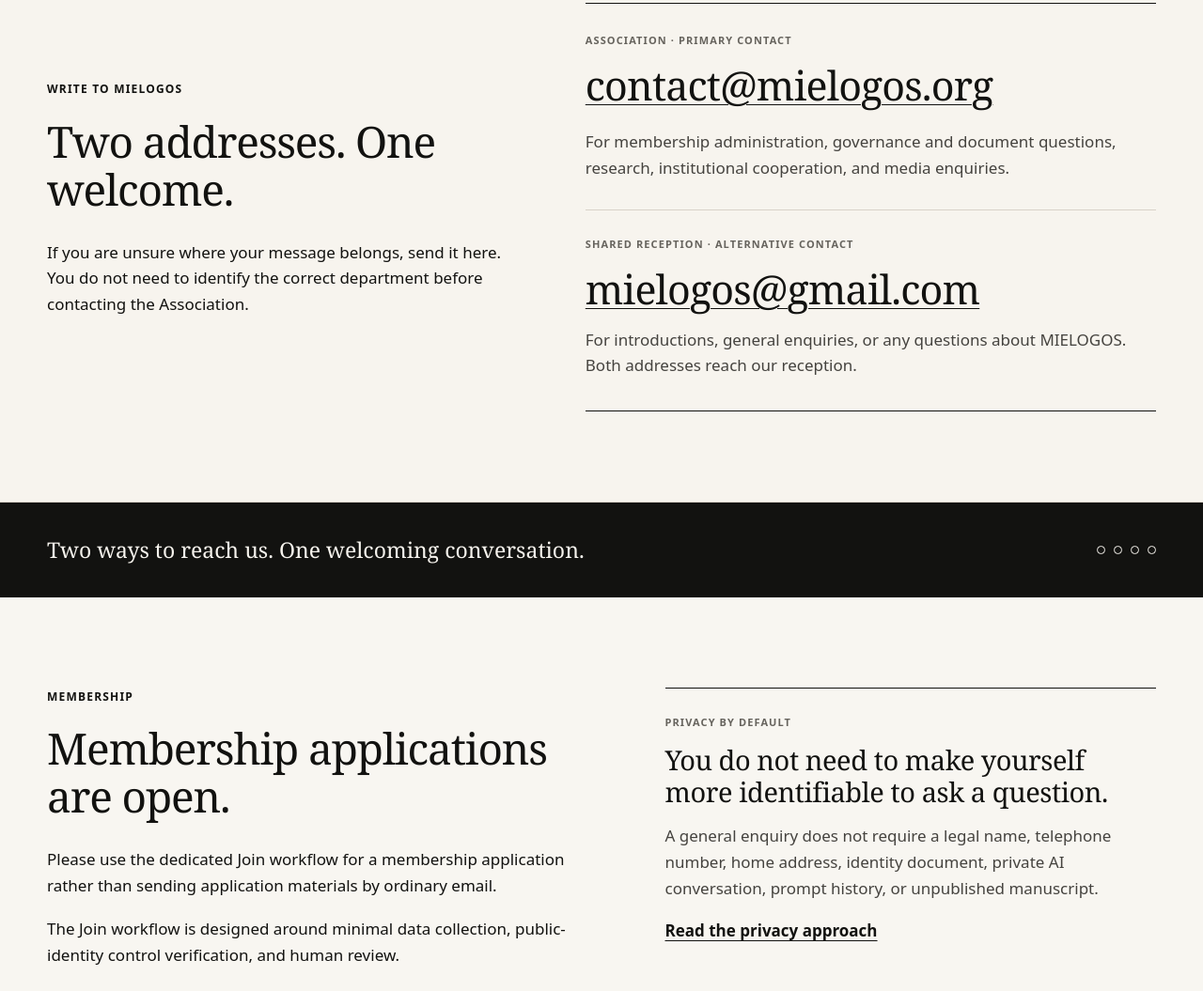
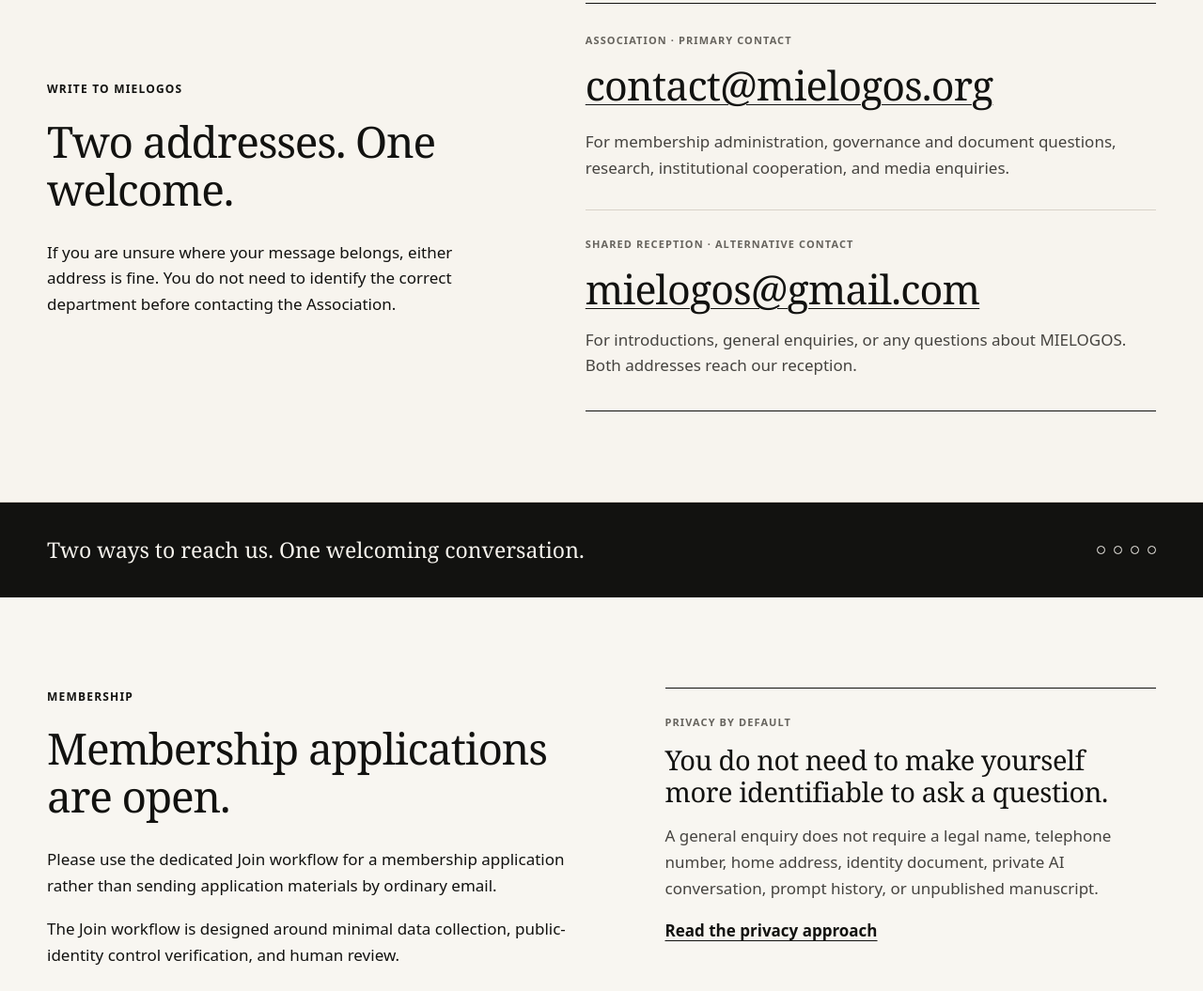
Before and after one commit to navimusaget/mielogos, a plain HTML site: page contact/index.html in a window 1280 px wide. Shown: the part 699-1754 px from the top of the page at 94% size. Drawn offline with Linux system fonts and the light colour scheme.

Commit message:
Clarify that either contact address is appropriate

```diff
--- a/contact/index.html
+++ b/contact/index.html
@@ -1,6 +1,6 @@
 <!doctype html><html lang="en"><head><meta charset="utf-8"><meta name="viewport" content="width=device-width,initial-scale=1"><title>Contact — MIELOGOS</title><meta name="robots" content="index,follow"><meta name="description" content="Contact Mielogos, the International Association for Symbiotic Authorship."><link rel="canonical" href="https://mielogos.org/contact/"><meta property="og:title" content="Contact — MIELOGOS"><meta property="og:description" content="A clear public contact channel for Mielogos."><meta property="og:type" content="website"><meta property="og:url" content="https://mielogos.org/contact/"><link rel="icon" href="/favicon.ico"><link rel="stylesheet" href="/assets/css/site.css"></head><body><a class="skip" href="#main">Skip to content</a><header class="header"><div class="container header-inner"><a class="brand" href="/" aria-label="Mielogos home"><img src="/assets/logo/logo-primary.svg" alt="MIELOGOS"></a><button class="menu-toggle" type="button" aria-expanded="false" aria-controls="primary-nav">Menu</button><nav class="nav" id="primary-nav" aria-label="Primary"><a href="/about/">About</a><a href="/symbiotic-authorship/">Symbiotic Authorship</a><a href="/membership/">Membership</a><a href="/research/">Research & Ideas</a><a href="/governance/">Governance</a><a href="/contact/" aria-current="page">Contact</a><a class="join-link" href="/join/">Join Mielogos</a></nav></div></header><main id="main">
 <section class="page-hero contact-hero"><div class="container read"><div class="eyebrow">Contact</div><h1>A human point of contact.</h1><p class="lead">Mielogos keeps correspondence simple. You can write to the Association's institutional address or to our shared reception about membership, research, and collaboration.</p><p class="contact-promise">No portal to navigate. No account to create. Write to a person.</p></div></section>
-<section class="section"><div class="container contact-grid"><div><div class="eyebrow">Write to Mielogos</div><h2>Two addresses. One welcome.</h2><div class="bodycopy"><p>If you are unsure where your message belongs, send it here. You do not need to identify the correct department before contacting the Association.</p></div></div><div class="contact-card"><small>Association · primary contact</small><a class="contact-email" href="mailto:contact@mielogos.org">contact@mielogos.org</a><p>For membership administration, governance and document questions, research, institutional cooperation, and media enquiries.</p><div class="contact-alternative"><small>Shared reception · alternative contact</small><a class="contact-email" href="mailto:mielogos@gmail.com">mielogos@gmail.com</a><p>For introductions, general enquiries, or any questions about MIELOGOS. Both addresses reach our reception.</p></div></div></div></section>
+<section class="section"><div class="container contact-grid"><div><div class="eyebrow">Write to Mielogos</div><h2>Two addresses. One welcome.</h2><div class="bodycopy"><p>If you are unsure where your message belongs, either address is fine. You do not need to identify the correct department before contacting the Association.</p></div></div><div class="contact-card"><small>Association · primary contact</small><a class="contact-email" href="mailto:contact@mielogos.org">contact@mielogos.org</a><p>For membership administration, governance and document questions, research, institutional cooperation, and media enquiries.</p><div class="contact-alternative"><small>Shared reception · alternative contact</small><a class="contact-email" href="mailto:mielogos@gmail.com">mielogos@gmail.com</a><p>For introductions, general enquiries, or any questions about MIELOGOS. Both addresses reach our reception.</p></div></div></div></section>
 <section class="boundary"><div class="container boundary-inner"><strong>Two ways to reach us. One welcoming conversation.</strong><span class="mini-dots" aria-hidden="true"><i></i><i></i><i></i><i></i></span></div></section>
 <section class="section contact-membership"><div class="container split"><div><div class="eyebrow">Membership</div><h2>Membership applications are open.</h2><div class="bodycopy"><p>Please use the dedicated Join workflow for a membership application rather than sending application materials by ordinary email.</p><p>The Join workflow is designed around minimal data collection, public-identity control verification, and human review.</p></div><div class="actions"><a class="btn" href="/membership/">How membership works</a><a class="btn primary" href="/join/">Apply for membership</a></div></div><div class="contact-note"><small>Privacy by default</small><h3>You do not need to make yourself more identifiable to ask a question.</h3><p>A general enquiry does not require a legal name, telephone number, home address, identity document, private AI conversation, prompt history, or unpublished manuscript.</p><a href="/privacy/">Read the privacy approach</a></div></div></section>
 <section class="section contact-transparency"><div class="container split"><div><div class="eyebrow">Institutional questions</div><h2>Prefer to inspect first?</h2><div class="bodycopy"><p>Mielogos publishes its current governing instruments, decision history, amendment history, and superseded versions separately from ordinary correspondence.</p></div><div class="actions"><a class="btn" href="/governance/">Inspect governance</a></div></div><div class="contact-note"><small>Genesis Stage</small><h3>Correspondence currently reaches the Founder-administered institution.</h3><p>Mielogos does not present a fictional secretariat, board, or office in order to appear larger than it is. The contact structure will grow when the institution itself grows.</p></div></div></section>
```
